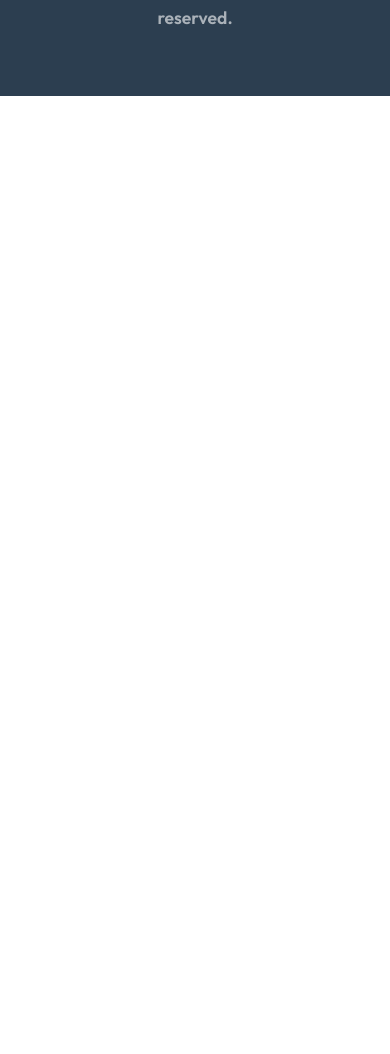
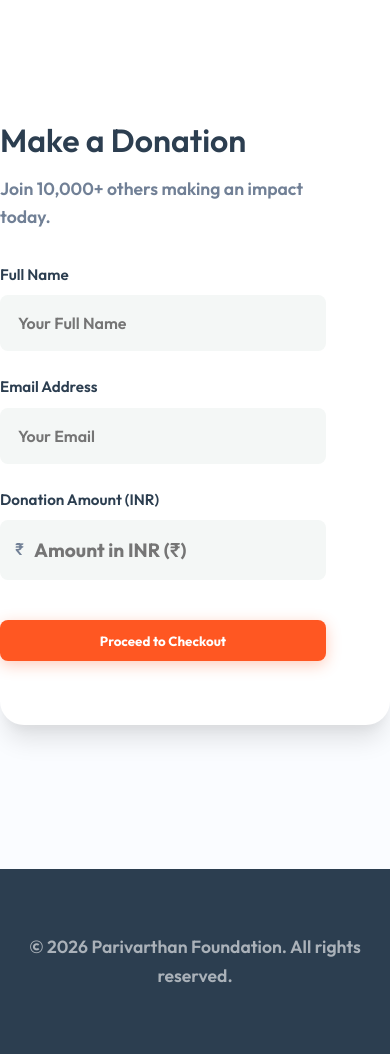
Before and after one commit to pavanrajashekar/parivarthan-ngo, a Django app: page /donate/ in a window 390 px wide; the page is wider, and only the part inside the window is pictured. Shown: the part 940-1994 px from the top of that part. Before the commit the page ends 1036 px from the top of that part, so only its background shows below. Run offline with Django 5.2, Linux system fonts and the light colour scheme.

Commit message:
UI Overhaul Step 3: High-Conversion Donation Pages

```diff
--- a/donations/templates/donations/donate.html
+++ b/donations/templates/donations/donate.html
@@ -3,51 +3,94 @@
 {% block title %}Donate | Parivarthan NGO{% endblock %}
 
 {% block content %}
-    <div style="max-width: 500px; margin: 0 auto; background: white; padding: 3rem; border-radius: 12px; box-shadow: 0 10px 15px -3px rgba(0, 0, 0, 0.05); text-align: center;">
-        <h1 style="font-size: 2.2rem; color: #27ae60; margin-bottom: 0.5rem;">Support Our Cause</h1>
-        <p style="color: #7f8c8d; margin-bottom: 2rem;">Every single Rupee helps us provide free education and healthcare to the community.</p>
+    <div class="container section-padding">
+        <div style="display: grid; grid-template-columns: repeat(auto-fit, minmax(350px, 1fr)); gap: 4rem; align-items: center; background: white; border-radius: var(--radius-lg); overflow: hidden; box-shadow: var(--shadow-lg);">
+
+            <!-- Left Side: Emotional Appeal -->
+            <div style="background: linear-gradient(135deg, rgba(44,62,80,0.95), rgba(44,62,80,0.8)), url('https://images.unsplash.com/photo-1593113630400-ea4288922497?ixlib=rb-4.0.3&auto=format&fit=crop&w=1600&q=80'); background-size: cover; background-position: center; padding: 4rem; height: 100%; display: flex; flex-direction: column; justify-content: center; color: white;">
+                <h2 style="color: white; font-size: 2.8rem; margin-bottom: 1.5rem;">Your Generosity Fuels Global Change.</h2>
+                <p style="font-size: 1.2rem; color: rgba(255,255,255,0.8); margin-bottom: 2rem;">Every rupee is tracked meticulously. 95% of all donations go directly to funding education and health kits on the ground.</p>
+
+                <div style="display: flex; gap: 1rem; align-items: center; background: rgba(255,255,255,0.1); padding: 1rem; border-radius: var(--radius-sm); border: 1px solid rgba(255,255,255,0.2);">
+                    <svg width="32" height="32" viewBox="0 0 24 24" fill="none" stroke="var(--accent)" stroke-width="2"><path d="M12 2v20M17 5H9.5a3.5 3.5 0 0 0 0 7h5a3.5 3.5 0 0 1 0 7H6"></path></svg>
+                    <div>
+                        <strong style="display: block;">Secure Payment</strong>
+                        <span style="font-size: 0.9rem; color: rgba(255,255,255,0.7);">Encrypted by Razorpay Gateway</span>
+                    </div>
+                </div>
+            </div>
+
+            <!-- Right Side: Clean Form -->
+            <div style="padding: 4rem 4rem 4rem 0;">
+                <h3 style="color: var(--secondary); margin-bottom: 0.5rem; font-size: 2rem;">Make a Donation</h3>
+                <p style="color: var(--text-muted); margin-bottom: 2rem;">Join 10,000+ others making an impact today.</p>
 
                 {% if messages %}
                     {% for message in messages %}
-                <div style="background-color: #d4edda; color: #155724; padding: 1rem; border-radius: 8px; margin-bottom: 1.5rem;">
+                        <div style="background-color: #d4edda; color: #155724; padding: 1rem; border-radius: var(--radius-sm); margin-bottom: 1.5rem; border: 1px solid #c3e6cb;">
                             {{ message }}
                         </div>
                     {% endfor %}
                 {% endif %}
 
-        <form method="POST" style="text-align: left;">
+                <form method="POST">
                     {% csrf_token %}
 
                     <div style="margin-bottom: 1.5rem;">
-                <label style="display: block; margin-bottom: 0.5rem; font-weight: 500;">Your Name</label>
+                        <label style="display: block; margin-bottom: 0.5rem; font-weight: 600; color: var(--secondary); font-size: 0.95rem;">Full Name</label>
                         {{ form.donor_name }}
                     </div>
 
                     <div style="margin-bottom: 1.5rem;">
-                <label style="display: block; margin-bottom: 0.5rem; font-weight: 500;">Email Address</label>
+                        <label style="display: block; margin-bottom: 0.5rem; font-weight: 600; color: var(--secondary); font-size: 0.95rem;">Email Address</label>
                         {{ form.donor_email }}
                     </div>
 
-            <div style="margin-bottom: 2rem;">
-                <label style="display: block; margin-bottom: 0.5rem; font-weight: 500;">Amount (INR ₹)</label>
+                    <div style="margin-bottom: 2.5rem;">
+                        <label style="display: block; margin-bottom: 0.5rem; font-weight: 600; color: var(--secondary); font-size: 0.95rem;">Donation Amount (INR)</label>
+                        <div style="position: relative;">
+                            <span style="position: absolute; left: 15px; top: 50%; transform: translateY(-50%); font-weight: 600; color: var(--text-muted);">₹</span>
                             {{ form.amount }}
                         </div>
+                    </div>
 
-            <button type="submit" style="width: 100%; background: #2ecc71; color: white; border: none; padding: 1rem; border-radius: 8px; font-size: 1.1rem; font-weight: 600; cursor: pointer;">
-                Proceed to Payment
+                    <button type="submit" class="btn-primary" style="width: 100%; border-radius: var(--radius-sm);">
+                        Proceed to Checkout
                     </button>
                 </form>
             </div>
 
+        </div>
+    </div>
+
+    <!-- Quick Inline Styling for Django Variables -->
     <style>
         .form-control {
             width: 100%;
-            padding: 0.75rem 1rem;
-            border: 1px solid #ddd;
-            border-radius: 8px;
+            padding: 1rem 1rem;
+            border: 2px solid transparent;
+            background: #F4F7F6;
+            border-radius: var(--radius-sm);
             font-size: 1rem;
             font-family: inherit;
+            transition: all 0.3s ease;
         }
-        .form-control:focus { outline: none; border-color: #2ecc71; }
+        .form-control:focus {
+            outline: none;
+            border-color: var(--primary);
+            background: white;
+            box-shadow: 0 0 0 4px rgba(255, 87, 34, 0.1);
+        }
+        input[name="amount"] {
+            padding-left: 2rem !important;
+            font-size: 1.2rem;
+            font-weight: 700;
+        }
+        /* Mobile adjustment */
+        @media (max-width: 768px) {
+            .container > div > div:last-child {
+                padding: 2rem;
+            }
+        }
     </style>
 {% endblock %}
```
Also changed, not shown: donations/templates/donations/mock_gateway.html (+19 -10 lines). Lines whose indentation alone changed are shown as unchanged.
